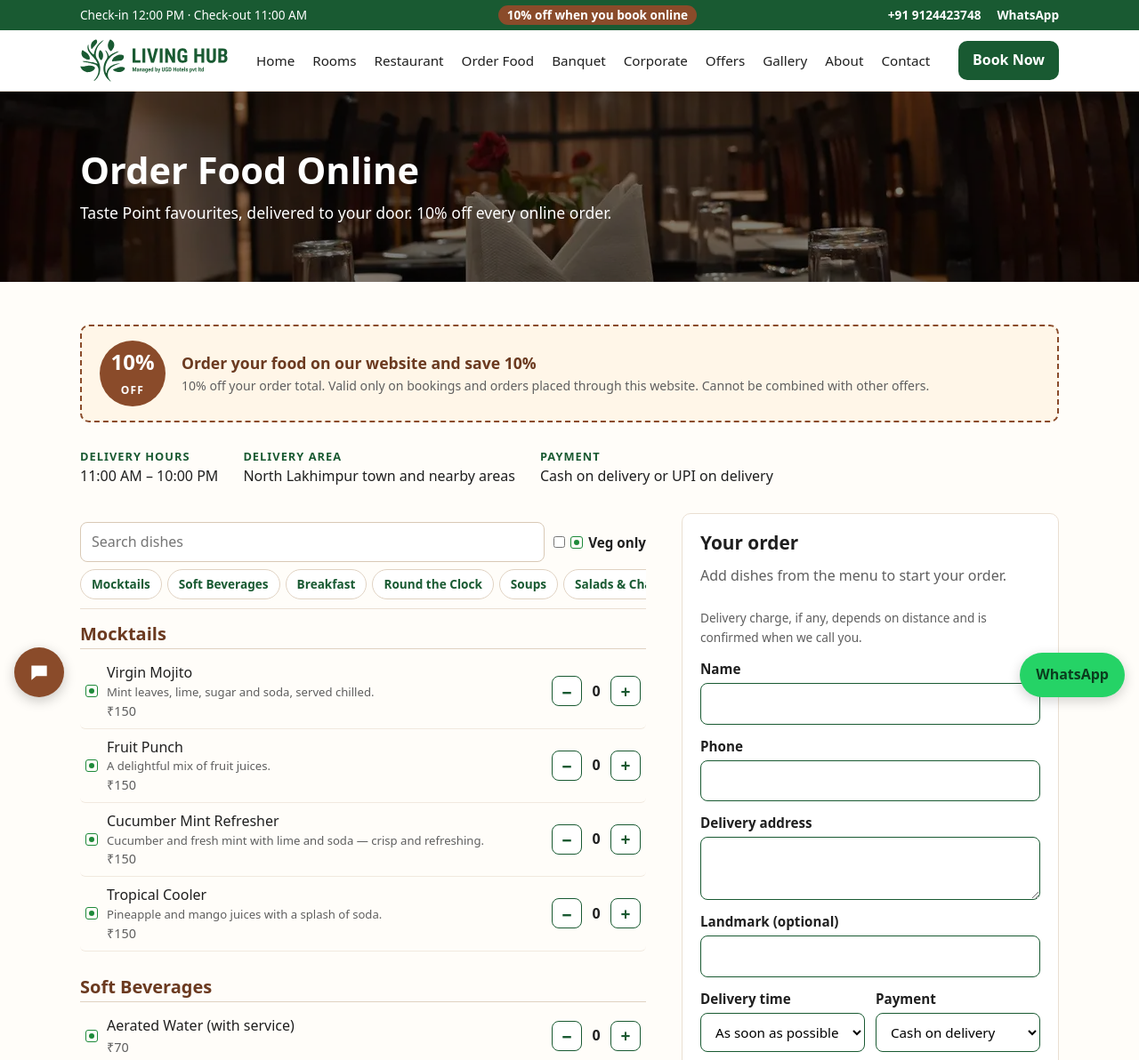
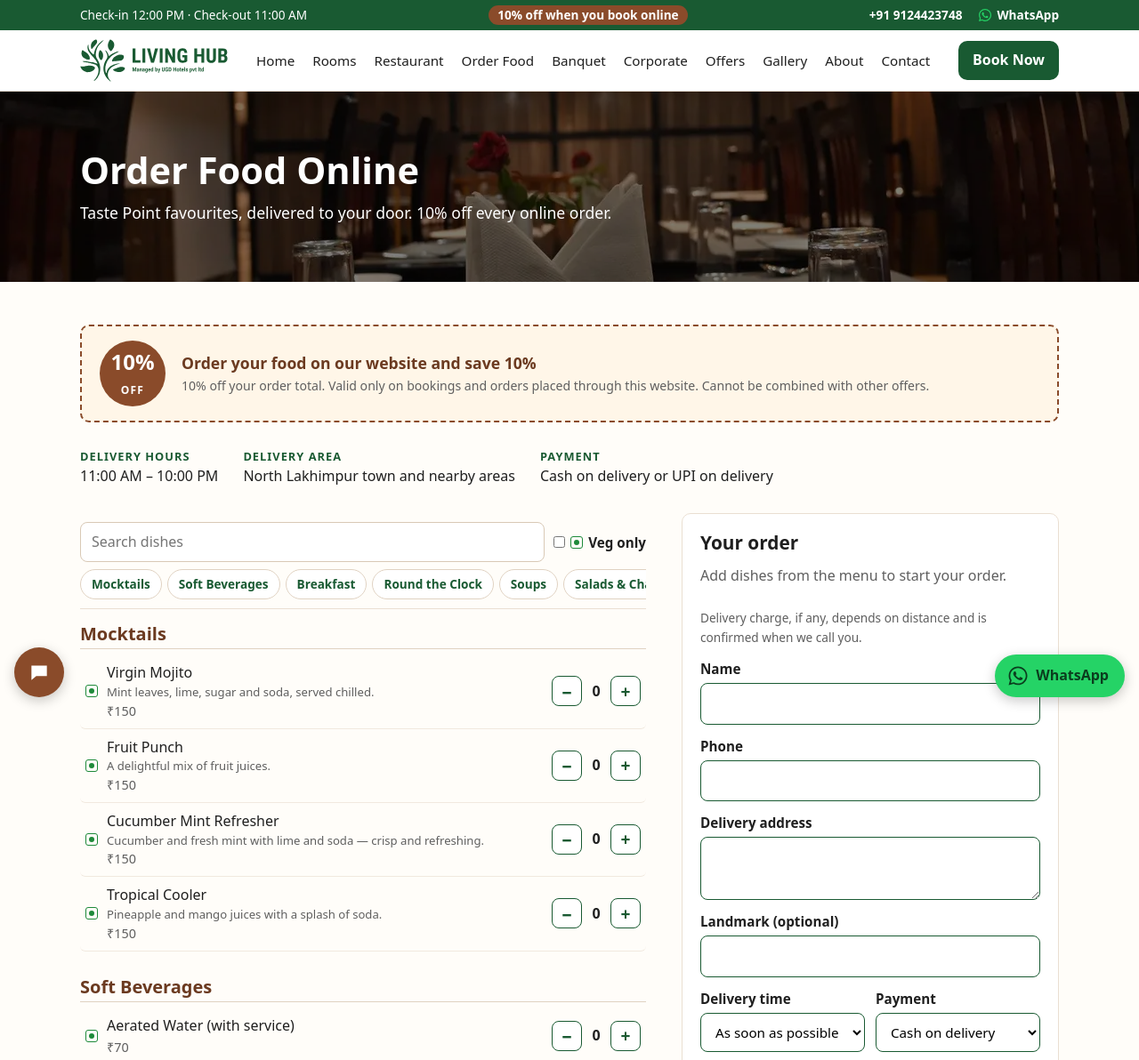
Before and after one commit to Cognitivemind19/hotel-living-hub, an Astro site: page /order in a window 1280 px wide. Shown: the top 1192 px of the page at 89% size. Built offline with nearby package versions, Linux system fonts and the light colour scheme; Astro itself is replaced by a stand-in of ours.

Commit message:
Show the WhatsApp logo on every WhatsApp button and link
Co-Authored-By: Claude Opus 5.5 <noreply@anthropic.com>

```diff
--- a/src/components/BookingCta.astro
+++ b/src/components/BookingCta.astro
@@ -1,6 +1,7 @@
 ---
 import site from '../data/site.json';
 import { telHref, waHref } from '../lib/links';
+import WaLogo from './WaLogo.astro';
 
 interface Props {
   title?: string;
@@ -11,7 +12,7 @@ const { title = 'Ready to book your stay?' } = Astro.props;
   <div class="container">
     <h2>{title}</h2>
     <div class="actions">
-      <a class="btn btn-whatsapp" href={waHref(`Hi, I'd like to book a stay at ${site.name}.`)} target="_blank" rel="noopener">WhatsApp booking</a>
+      <a class="btn btn-whatsapp" href={waHref(`Hi, I'd like to book a stay at ${site.name}.`)} target="_blank" rel="noopener"><WaLogo />WhatsApp booking</a>
       <a class="btn" href={telHref}>Call {site.phone}</a>
       <a class="btn" href="/book/">Online reservation</a>
     </div>
--- a/src/components/ChatBot.astro
+++ b/src/components/ChatBot.astro
@@ -7,6 +7,7 @@
 import site from '../data/site.json';
 import rooms from '../data/rooms.json';
 import events from '../data/events.json';
+import icons from '../data/icons.json';
 import { discount, inr, withDiscount } from '../lib/offer';
 import { telHref, waHref } from '../lib/links';
 
@@ -127,7 +128,7 @@ const fallback = {
   links: [call],
 };
 
-const data = { topics, fallback, waBase: waHref(), hotel: site.name };
+const data = { topics, fallback, waBase: waHref(), hotel: site.name, waIcon: icons.whatsapp };
 ---
 <div class="chatbot" data-chatbot>
   <button class="launcher" type="button" aria-expanded="false" aria-controls="chatbot-panel" data-launcher>
@@ -162,7 +163,7 @@ const data = { topics, fallback, waBase: waHref(), hotel: site.name };
 <script>
   type Link = { label: string; href: string; external?: boolean };
   type Topic = { id: string; label: string; keywords: string[]; lines: string[]; links: Link[] };
-  type Data = { topics: Topic[]; fallback: { lines: string[]; links: Link[] }; waBase: string; hotel: string };
+  type Data = { topics: Topic[]; fallback: { lines: string[]; links: Link[] }; waBase: string; hotel: string; waIcon: { viewBox: string; d: string } };
 
   const root = document.querySelector<HTMLElement>('[data-chatbot]');
   if (root) {
@@ -183,6 +184,20 @@ const data = { topics, fallback, waBase: waHref(), hotel: site.name };
 
     const scroll = () => (log.scrollTop = log.scrollHeight);
 
+    // The WhatsApp logo for links that open a WhatsApp chat.
+    const svgNs = 'http://www.w3.org/2000/svg';
+    function waLogo() {
+      const svg = document.createElementNS(svgNs, 'svg');
+      svg.setAttribute('viewBox', data.waIcon.viewBox);
+      svg.setAttribute('aria-hidden', 'true');
+      svg.setAttribute('class', 'wa-logo');
+      const path = document.createElementNS(svgNs, 'path');
+      path.setAttribute('d', data.waIcon.d);
+      path.setAttribute('fill', 'currentColor');
+      svg.append(path);
+      return svg;
+    }
+
     function say(lines: string[], links: Link[] = []) {
       const msg = el('div', 'msg bot');
       for (const line of lines) msg.append(el('p', '', line));
@@ -191,6 +206,7 @@ const data = { topics, fallback, waBase: waHref(), hotel: site.name };
         for (const l of links) {
           const a = el('a', 'link', l.label);
           a.href = l.href;
+          if (l.href.startsWith(data.waBase)) a.prepend(waLogo());
           if (l.external) { a.target = '_blank'; a.rel = 'noopener'; }
           row.append(a);
         }
@@ -302,6 +318,7 @@ const data = { topics, fallback, waBase: waHref(), hotel: site.name };
   .log :global(.links) { display: flex; flex-wrap: wrap; gap: 6px; margin-top: 8px; }
   .log :global(.link) { padding: 5px 10px; border-radius: 99px; background: var(--forest); color: #fff; text-decoration: none; font-weight: 600; font-size: 0.85rem; }
   .log :global(.link:hover) { background: var(--forest-dark); }
+  .log :global(.link .wa-logo) { width: 14px; height: 14px; margin-right: 5px; vertical-align: -2px; }
   .log :global(.chips) { display: flex; flex-wrap: wrap; gap: 6px; }
   .log :global(.chip) {
     font: inherit; font-size: 0.85rem; padding: 5px 11px; border-radius: 99px; cursor: pointer;
--- a/src/components/Header.astro
+++ b/src/components/Header.astro
@@ -2,6 +2,7 @@
 import site from '../data/site.json';
 import { telHref, waHref } from '../lib/links';
 import { discount } from '../lib/offer';
+import WaLogo from './WaLogo.astro';
 
 const path = Astro.url.pathname;
 ---
@@ -11,7 +12,7 @@ const path = Astro.url.pathname;
     <a class="promo" href="/offers/">{discount}% off when you book online</a>
     <span class="reach">
       <a href={telHref}>{site.phone}</a>
-      <a href={waHref()} target="_blank" rel="noopener">WhatsApp</a>
+      <a class="wa" href={waHref()} target="_blank" rel="noopener"><WaLogo size={16} />WhatsApp</a>
     </span>
   </div>
 </div>
@@ -56,6 +57,8 @@ const path = Astro.url.pathname;
   .promo:focus-visible { outline: 2px solid #fff; outline-offset: 2px; }
   .reach a { color: #fff; text-decoration: none; font-weight: 600; white-space: nowrap; }
   .reach a:hover { text-decoration: underline; }
+  .reach .wa { display: inline-flex; align-items: center; gap: 5px; }
+  .reach .wa :global(.wa-logo) { color: #25d366; }
   .reach a:focus-visible { outline: 2px solid #fff; outline-offset: 2px; }
 
   .site-header { background: #fff; border-bottom: 1px solid #eadfd2; position: sticky; top: 0; z-index: 10; }
--- /dev/null
+++ b/src/components/WaLogo.astro
@@ -0,0 +1,11 @@
+---
+/** The bare WhatsApp logo, in the current text colour, for buttons and links. */
+import icons from '../data/icons.json';
+
+interface Props {
+  size?: number;
+}
+const { size = 20 } = Astro.props;
+const { viewBox, d } = icons.whatsapp;
+---
+<svg class="wa-logo" xmlns="http://www.w3.org/2000/svg" viewBox={viewBox} width={size} height={size} aria-hidden="true" focusable="false"><!-- Font Awesome Free 6.7.2 by @fontawesome - https://fontawesome.com License - https://fontawesome.com/license/free (CC BY 4.0) --><path d={d} fill="currentColor" /></svg>
--- a/src/components/WhatsAppButton.astro
+++ b/src/components/WhatsAppButton.astro
@@ -1,16 +1,21 @@
 ---
 import site from '../data/site.json';
 import { waHref } from '../lib/links';
+import WaLogo from './WaLogo.astro';
 ---
 <a class="wa-float" href={waHref(`Hi, I'd like to enquire about a room at ${site.name}.`)} target="_blank" rel="noopener" aria-label="Chat on WhatsApp">
-  WhatsApp
+  <WaLogo size={24} />
+  <span>WhatsApp</span>
 </a>
 
 <style>
   .wa-float {
     position: fixed; right: 16px; bottom: 16px; z-index: 20;
-    background: var(--accent); color: #0b3d1e; font-weight: 700;
-    padding: 12px 18px; border-radius: 99px; text-decoration: none;
-    box-shadow: 0 4px 14px rgb(0 0 0 / 0.18);
+    display: inline-flex; align-items: center; gap: 8px;
+    background: #25d366; color: #0b3d1e; font-weight: 700;
+    padding: 11px 18px 11px 14px; border-radius: 99px; text-decoration: none;
+    box-shadow: 0 4px 14px rgb(0 0 0 / 0.22);
   }
+  .wa-float:hover { background: #1ebe5a; }
+  .wa-float:focus-visible { outline: 3px solid #128c7e; outline-offset: 2px; }
 </style>
--- a/src/pages/book.astro
+++ b/src/pages/book.astro
@@ -1,4 +1,5 @@
 ---
+import WaLogo from '../components/WaLogo.astro';
 import BaseLayout from '../layouts/BaseLayout.astro';
 import PageHero from '../components/PageHero.astro';
 import Web3Form from '../components/Web3Form.astro';
@@ -17,7 +18,7 @@ import { telHref, waHref } from '../lib/links';
       <a class="way" id="wa-booking" href={waHref(`Hi, I'd like to book a stay at ${site.name}.`)} data-base={waHref()} data-hotel={site.name} target="_blank" rel="noopener">
         <h2>WhatsApp booking</h2>
         <p class="muted">The quickest way to reach us.</p>
-        <span class="btn btn-whatsapp">Chat on WhatsApp</span>
+        <span class="btn btn-whatsapp"><WaLogo />Chat on WhatsApp</span>
       </a>
       <a class="way" href={telHref}>
         <h2>Phone booking</h2>
--- a/src/pages/order.astro
+++ b/src/pages/order.astro
@@ -1,4 +1,5 @@
 ---
+import WaLogo from '../components/WaLogo.astro';
 import BaseLayout from '../layouts/BaseLayout.astro';
 import PageHero from '../components/PageHero.astro';
 import OfferBanner from '../components/OfferBanner.astro';
@@ -91,7 +92,7 @@ const sectionId = (category: string) => 'm-' + category.toLowerCase().replace(/[
           <input name="discount" hidden />
           <input name="total" hidden />
           <button class="btn" type="submit" data-submit disabled>Place order</button>
-          <a class="btn btn-whatsapp" data-wa data-base={waHref()} href={waHref(`Hi, I'd like to order food from ${site.name}.`)} target="_blank" rel="noopener">Or order on WhatsApp</a>
+          <a class="btn btn-whatsapp" data-wa data-base={waHref()} href={waHref(`Hi, I'd like to order food from ${site.name}.`)} target="_blank" rel="noopener"><WaLogo />Or order on WhatsApp</a>
           <p class="muted small">We'll call you to confirm your order and delivery time. Questions? Call <a href={telHref}>{site.phone}</a>.</p>
         </Web3Form>
       </div>
--- a/src/styles/global.css
+++ b/src/styles/global.css
@@ -43,7 +43,7 @@ a { color: var(--forest); }
   cursor: pointer;
 }
 .btn:hover { background: var(--forest-dark); }
-.btn-whatsapp { background: var(--accent); color: #0b3d1e; }
+.btn-whatsapp { background: var(--accent); color: #0b3d1e; display: inline-flex; align-items: center; justify-content: center; gap: 8px; }
 .btn-whatsapp:hover { background: #1ebe5a; }
 
 .grid { display: grid; gap: 20px; grid-template-columns: repeat(auto-fit, minmax(260px, 1fr)); }
```
